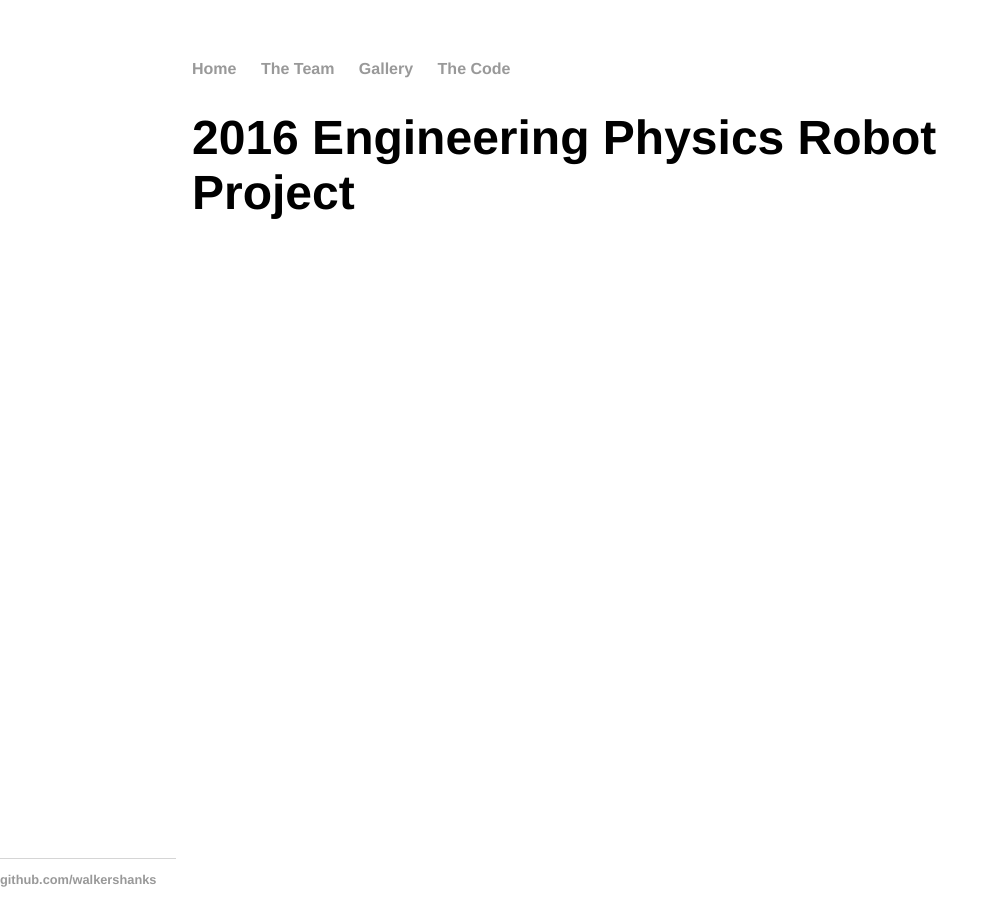
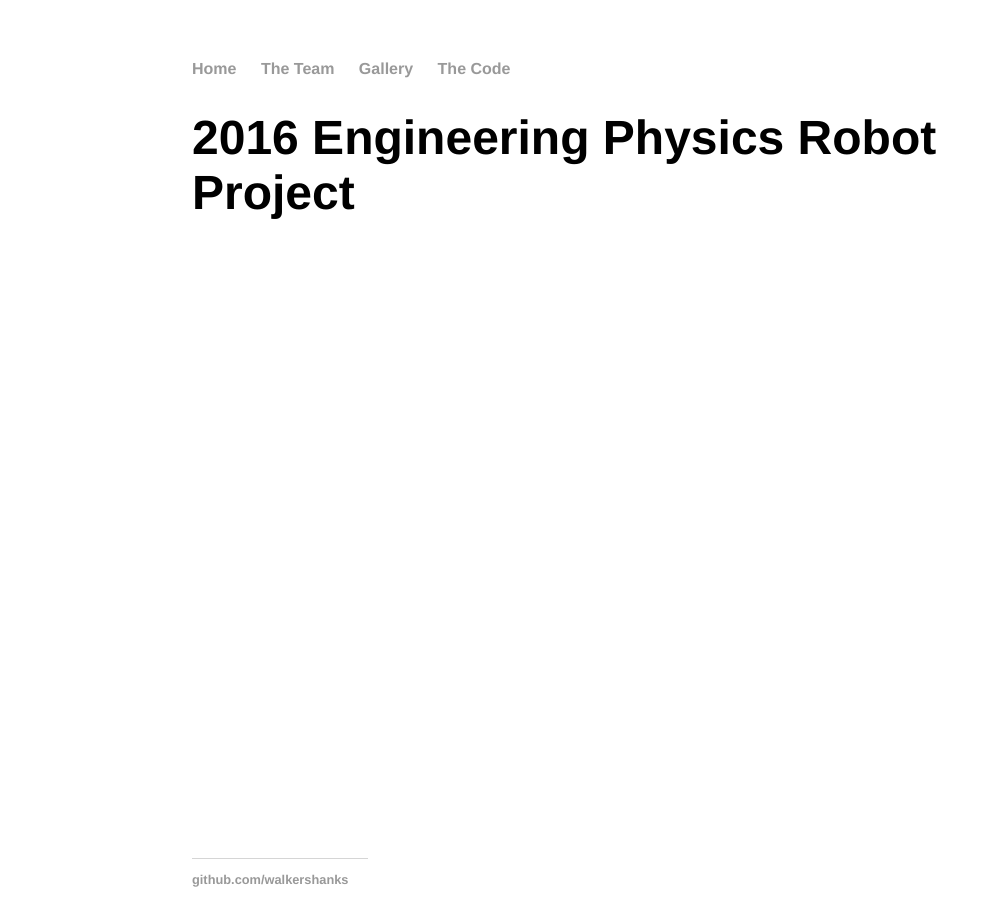
Before and after one commit to walkershanks/walkershanks.github.io, a Jekyll site: the page built from index.html, in a window 1280 px wide. Shown: the whole page, without its empty margins (0-999 px from the left). Built offline with Jekyll 4.4.1, drawn with Linux system fonts in a browser that asks for light colours.

Commit message:
Update main.css

```diff
--- a/css/main.css
+++ b/css/main.css
@@ -30,7 +30,6 @@ p {
 }
 footer {
     position:fixed;
-    left:0px;
     bottom:0px;
     border-top: 1px solid #d5d5d5;
     font-size: .8em;
```
